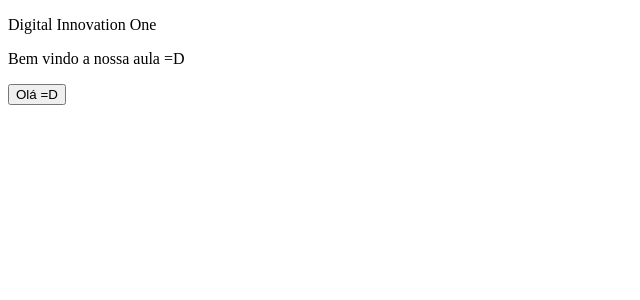
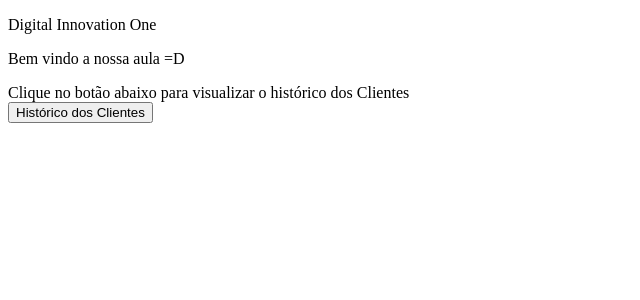
Before and after one commit to arielmell0/Introducao_ReactJS, a React app: page / in a window 1280 px wide. Shown: the top 300 px of the page, without its empty margins (0-640 px from the left). Built offline with nearby package versions, Linux system fonts and the light colour scheme.

Commit message:
feat: Renderização Condicional
variaveis de elementos e if inline com o operador lógico &&

```diff
--- a/src/App.jsx
+++ b/src/App.jsx
@@ -1,12 +1,23 @@
 import React from "react";
-import Button from './Button';
+
+const ButtonA = <button>Histórico dos Clientes</button>
+
+const ButtonB = <button>Segundo Botão</button>
+
+const hasCustomer = true
 
 const App = () => {
     return (
         <div>
             <p>Digital Innovation One</p>
             <p>Bem vindo a nossa aula =D</p>
-            <Button/>
+            {hasCustomer && (
+                <div>
+                    Clique no botão abaixo para visualizar o histórico dos Clientes
+                    <br/>
+                    {ButtonA}
+                </div>
+            )}
         </div>
     )
 }
--- a/src/Button.js
+++ /dev/null
@@ -1,7 +0,0 @@
-import React from 'react'
-
-const Button = () => (
-    <button>Olá =D</button>
-)
-
-export default Button
--- a/webpack.config.js
+++ b/webpack.config.js
@@ -19,6 +19,9 @@
             }
         ]
     },
+    resolve: {
+        extensions: ['.js', '.jsx']
+    },
     plugins: [
         new HTMLWebPackPlugin({
             template: './src/index.html',
```
Also changed, not shown: package.json (+4 -4 lines).
